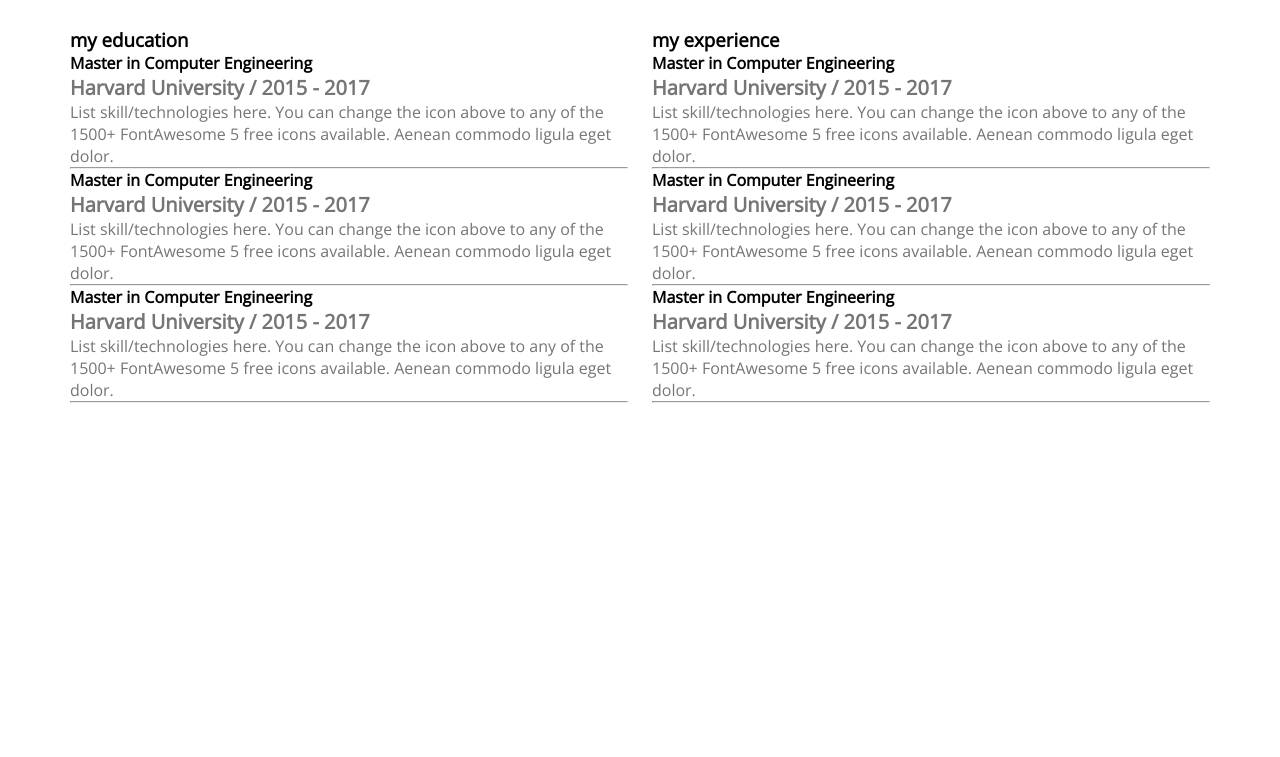
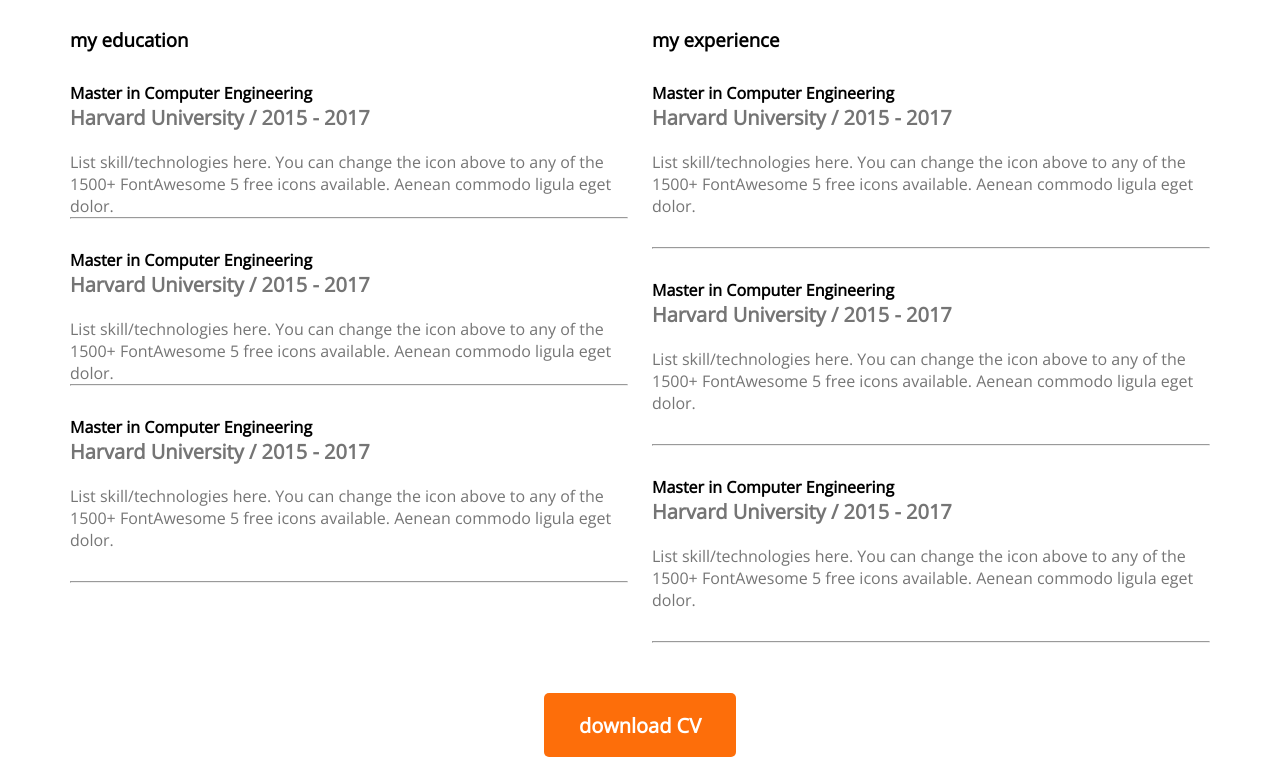
Before and after one commit to iaasif/protfolio-website, a plain HTML site: page index.html in a window 1280 px wide. Shown: the part 2170-2927 px from the top of the page. Before the commit the page ends 2573 px from the top, so only its background shows below. Drawn offline with nearby package versions, Linux system fonts and the light colour scheme.

Commit message:
video 5-7 done

```diff
--- a/index.html
+++ b/index.html
@@ -136,8 +136,9 @@
                                     to any of the 1500+ FontAwesome 5 free icons available. Aenean commodo ligula eget
                                     dolor.
                                 </p>
+
+                            </div>
                             <hr>
-                            </div>
                         </div>
                     </div>
                 </div>
@@ -153,6 +154,7 @@
                             to any of the 1500+ FontAwesome 5 free icons available. Aenean commodo ligula eget
                             dolor.
                         </p>
+                    </div>
                     <hr>
                     <div class="resume-item">
                         <h4 class="item">Master in Computer Engineering</h4>
@@ -161,6 +163,7 @@
                             to any of the 1500+ FontAwesome 5 free icons available. Aenean commodo ligula
                             eget dolor.
                         </p>
+                    </div>
                     <hr>
                     <div class="resume-item">
                         <h4 class="item">Master in Computer Engineering</h4>
@@ -170,11 +173,18 @@
                             to any of the 1500+ FontAwesome 5 free icons available. Aenean commodo
                             ligula eget dolor.
                         </p>
+
+                    </div>
                     <hr>
+                </div>
             </div>
 
             </div>
+            </div>
 
+            <div class="resume-button">
+                <button class="btn-primary">download CV</button>
+            </div>
         </section>
     </main>
 
--- a/styles/style.css
+++ b/styles/style.css
@@ -173,12 +173,17 @@ main {
     gap: 24px;
 }
 
+.resume-item {
+    margin-top: 30px;
+    margin-bottom: 30px;
+}
 
 .resume .title {
 
     font-weight: 700;
     font-size: 25px;
     color: #474747;
+    margin-bottom: 10px;
 
 }
 
@@ -186,6 +191,7 @@ main {
     font-weight: 600;
     font-size: 20px;
     color: #757575;
+    margin-bottom: 20px;
 
 
 }
@@ -195,3 +201,8 @@ main {
     color: #757575;
 
 }
+
+.resume-button {
+    margin-top: 50px;
+    text-align: center;
+}
```
Lines whose indentation alone changed are shown as unchanged.
